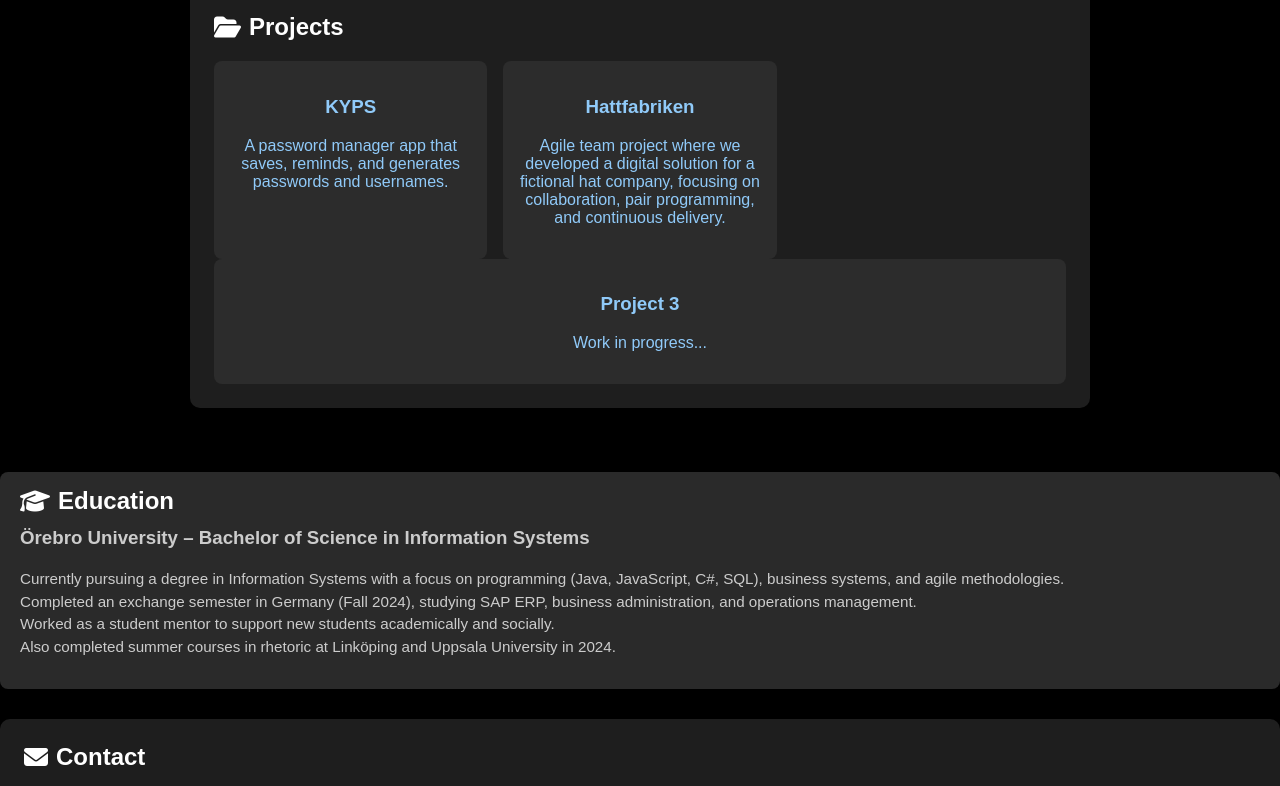
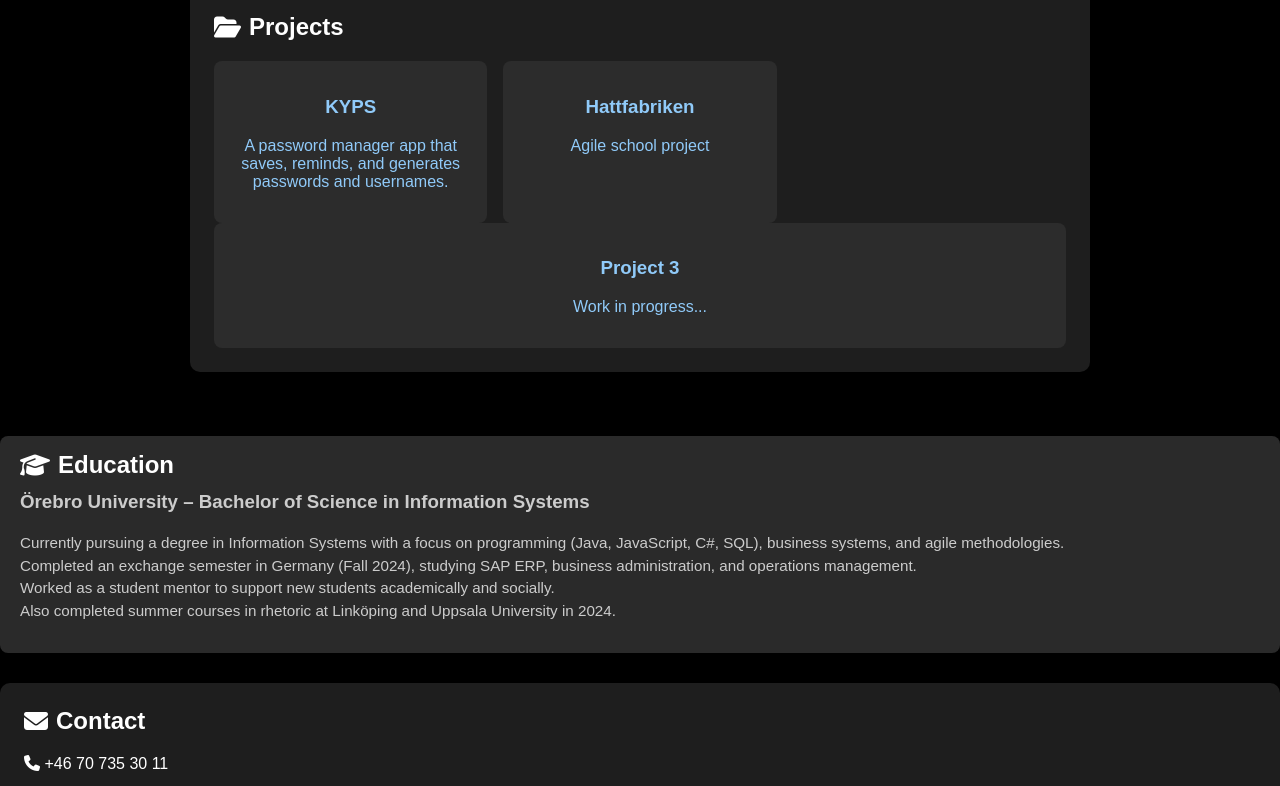
Before and after one commit to jackewahlstrm/jacobwahlstrm.github.io, a plain HTML site: page index.html in a window 1280 px wide. Shown: the part 1500-2286 px from the top of the page. Drawn offline with Linux system fonts and the light colour scheme.

Commit message:
ändrade text

```diff
--- a/index.html
+++ b/index.html
@@ -131,7 +131,7 @@
   </div>
 </section>
 
-
+<!-- Projects -->
     <section id="projects">
       <h2><i class="fas fa-folder-open"></i> Projects</h2>
       <div class="grid">
@@ -144,7 +144,7 @@
         <div class="project-item">
       <a href="https://github.com/jackewahlstrm/Hattfabriken" target="_blank" style="text-decoration: none; color: inherit;">
         <h3>Hattfabriken</h3>
-        <p>Agile team project where we developed a digital solution for a fictional hat company, focusing on collaboration, pair programming, and continuous delivery.</p>
+        <p>Agile school project</p>
       </a>
     </div>
   </div>
```
